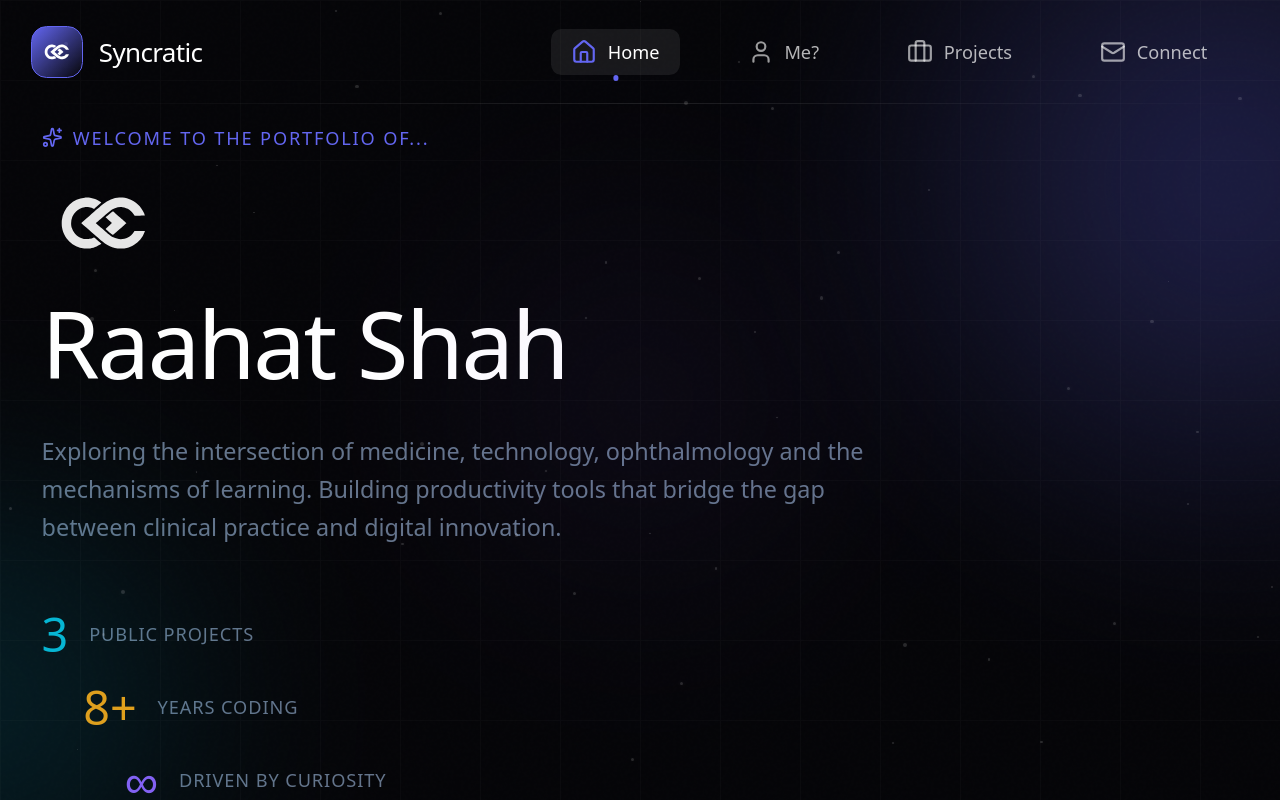
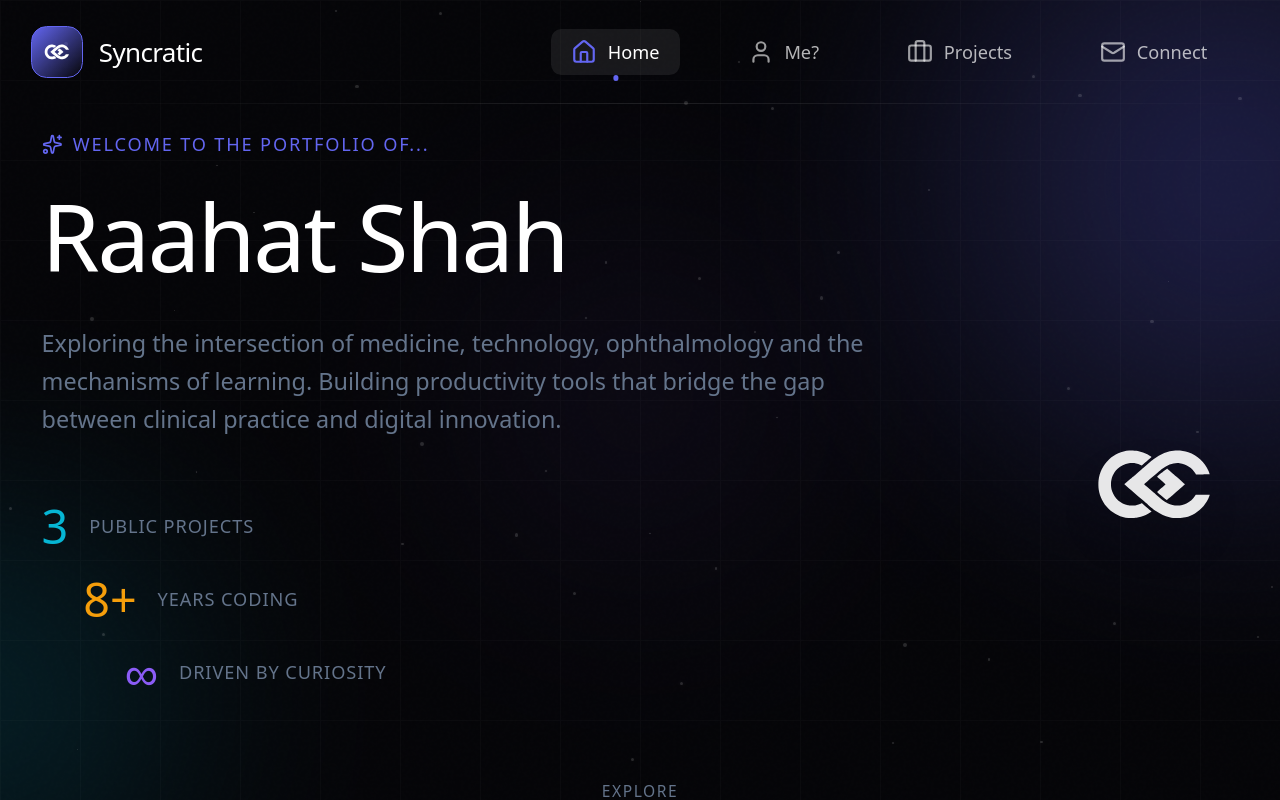
Before and after one commit to Syncrose1/Syncratic.app, a Next.js app: page / in a window 1280 px wide. Shown: the top 800 px of the page. Built offline with nearby package versions, Linux system fonts and the light colour scheme.

Commit message:
Move logo to floating position on right side with mouse repulsion effect

```diff
--- a/app/page.tsx
+++ b/app/page.tsx
@@ -1,10 +1,103 @@
 "use client";
 
-import { motion } from "framer-motion";
+import { motion, useMotionValue, useSpring } from "framer-motion";
 import { PageContainer } from "@/components/layout/PageContainer";
 import { AnimatedText } from "@/components/ui/AnimatedText";
 import { GlassCard } from "@/components/ui/GlassCard";
 import { ArrowDown, Sparkles } from "lucide-react";
+import { useRef, useEffect, useState } from "react";
+
+/**
+ * FloatingLogo Component
+ *
+ * Logo that floats on the right side and moves away from mouse.
+ */
+function FloatingLogo({ containerRef }: { containerRef: React.RefObject<HTMLDivElement | null> }) {
+  const logoRef = useRef<HTMLDivElement>(null);
+  const [origin, setOrigin] = useState({ x: 0, y: 0 });
+
+  const x = useMotionValue(0);
+  const y = useMotionValue(0);
+
+  const springConfig = { damping: 20, stiffness: 300 };
+  const springX = useSpring(x, springConfig);
+  const springY = useSpring(y, springConfig);
+
+  useEffect(() => {
+    if (logoRef.current && containerRef.current) {
+      const rect = logoRef.current.getBoundingClientRect();
+      const containerRect = containerRef.current.getBoundingClientRect();
+      setOrigin({
+        x: rect.left - containerRect.left + rect.width / 2,
+        y: rect.top - containerRect.top + rect.height / 2
+      });
+    }
+  }, [containerRef]);
+
+  useEffect(() => {
+    const handleMouseMove = (e: MouseEvent) => {
+      if (!containerRef.current) return;
+
+      const containerRect = containerRef.current.getBoundingClientRect();
+      const mouseX = e.clientX - containerRect.left;
+      const mouseY = e.clientY - containerRect.top;
+
+      const dx = mouseX - origin.x;
+      const dy = mouseY - origin.y;
+      const distance = Math.sqrt(dx * dx + dy * dy);
+
+      const repelRadius = 150;
+      const repelStrength = 80;
+
+      if (distance < repelRadius && distance > 0) {
+        const force = (1 - distance / repelRadius) * repelStrength;
+        const angle = Math.atan2(dy, dx);
+
+        x.set(-Math.cos(angle) * force);
+        y.set(-Math.sin(angle) * force);
+      } else {
+        x.set(0);
+        y.set(0);
+      }
+    };
+
+    const handleMouseLeave = () => {
+      x.set(0);
+      y.set(0);
+    };
+
+    const container = containerRef.current;
+    if (container) {
+      container.addEventListener("mousemove", handleMouseMove);
+      container.addEventListener("mouseleave", handleMouseLeave);
+    }
+
+    return () => {
+      if (container) {
+        container.removeEventListener("mousemove", handleMouseMove);
+        container.removeEventListener("mouseleave", handleMouseLeave);
+      }
+    };
+  }, [origin, x, y, containerRef]);
+
+  return (
+    <motion.div
+      ref={logoRef}
+      className="absolute right-0 top-1/2 -translate-y-1/2 w-32 h-32 cursor-pointer hidden lg:block"
+      style={{ x: springX, y: springY }}
+      initial={{ opacity: 0, scale: 0.8 }}
+      animate={{ opacity: 1, scale: 1 }}
+      transition={{ duration: 0.8, delay: 0.25 }}
+      whileHover={{ scale: 1.1 }}
+    >
+      <img
+        src="/Syncratic-Logo.svg"
+        alt="Syncratic Logo"
+        className="w-full h-full object-contain brightness-0 invert opacity-90 drop-shadow-2xl"
+      />
+    </motion.div>
+  );
+}
 
 /**
  * Home Page
@@ -15,10 +108,15 @@ import { ArrowDown, Sparkles } from "lucide-react";
  */
 
 export default function HomePage() {
+  const heroRef = useRef<HTMLDivElement>(null);
+
   return (
     <PageContainer>
       {/* Hero Section */}
-      <section className="flex min-h-[90vh] flex-col justify-center">
+      <section ref={heroRef} className="relative flex min-h-[90vh] flex-col justify-center">
+        {/* Floating Logo on Right */}
+        <FloatingLogo containerRef={heroRef} />
+
         {/* Eyebrow */}
         <motion.div
           className="mb-6 flex items-center gap-2"
@@ -31,20 +129,6 @@ export default function HomePage() {
           >
             Welcome to the portfolio of...
           </span>
-        </motion.div>
-
-        {/* Logo */}
-        <motion.div
-          initial={{ opacity: 0, scale: 0.8 }}
-          animate={{ opacity: 1, scale: 1 }}
-          transition={{ duration: 0.8, delay: 0.25 }}
-          className="mb-6"
-        >
-          <img
-            src="/Syncratic-Logo.svg"
-            alt="Syncratic Logo"
-            className="w-24 h-16 object-contain brightness-0 invert opacity-90"
-          />
         </motion.div>
 
         {/* Main Title */}
```
